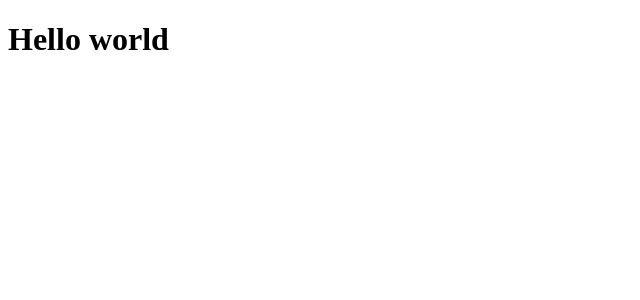
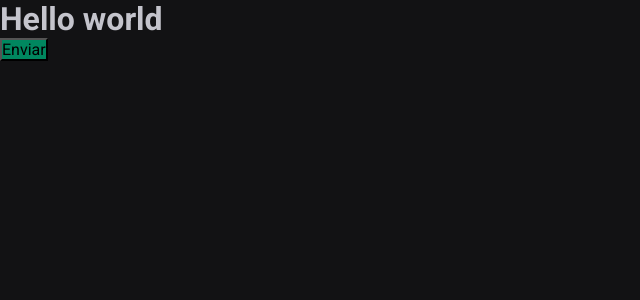
Before and after one commit to LeonardoBrum0907/Timer, a React (Vite) app: page / in a window 1280 px wide. Shown: the top 300 px of the page, without its empty margins (0-640 px from the left). Built offline with nearby package versions, Linux system fonts and the light colour scheme.

Commit message:
eslint config

```diff
--- a/index.html
+++ b/index.html
@@ -1,12 +1,24 @@
 <!DOCTYPE html>
 <html lang="en">
+
 <head>
   <meta charset="UTF-8" />
+
+
+  <link rel="preconnect" href="https://fonts.googleapis.com" />
+  <link rel="preconnect" href="https://fonts.gstatic.com" crossorigin />
+
   <meta name="viewport" content="width=device-width, initial-scale=1.0" />
-    <title>Vite + React + TS</title>
+
+  <link href="https://fonts.googleapis.com/css2?family=Roboto+Mono:wght@700&family=Roboto:wght@400;700&display=swap"
+    rel="stylesheet" />
+
+  <title>Timer</title>
 </head>
+
 <body>
   <div id="root"></div>
   <script type="module" src="/src/main.tsx"></script>
 </body>
+
 </html>
--- a/package.json
+++ b/package.json
@@ -10,12 +10,16 @@
   },
   "dependencies": {
     "react": "^18.2.0",
-    "react-dom": "^18.2.0"
+    "react-dom": "^18.2.0",
+    "styled-components": "^5.3.9"
   },
   "devDependencies": {
+    "@rocketseat/eslint-config": "^1.2.0",
     "@types/react": "^18.0.28",
     "@types/react-dom": "^18.0.11",
+    "@types/styled-components": "^5.1.26",
     "@vitejs/plugin-react": "^3.1.0",
+    "eslint": "^8.38.0",
     "typescript": "^4.9.3",
     "vite": "^4.2.0"
   }
--- a/src/App.tsx
+++ b/src/App.tsx
@@ -1,12 +1,16 @@
-import { useState } from 'react'
-import reactLogo from './assets/react.svg'
+import { ThemeProvider } from 'styled-components'
+import { defaultTheme } from './styles/themes/default'
+import { Button } from './components/Button'
+import { GlobalStyle } from './styles/global'
 
-function App() {
-  const [count, setCount] = useState(0)
+export function App() {
+  return (
+    <ThemeProvider theme={defaultTheme}>
+      <h1>Hello world</h1>
 
-  return (
-    <h1>Hello world</h1>
+      <Button />
+
+      <GlobalStyle />
+    </ThemeProvider>
   )
 }
-
-export default App
--- /dev/null
+++ b/src/components/Button.styles.ts
@@ -0,0 +1,5 @@
+import styled from 'styled-components'
+
+export const ButtonContainer = styled.button`
+  background-color: ${(props) => props.theme['green-500']};
+`
--- /dev/null
+++ b/src/components/Button.tsx
@@ -0,0 +1,9 @@
+import { ButtonContainer } from './Button.styles'
+
+export function Button() {
+  return (
+    <>
+      <ButtonContainer>Enviar</ButtonContainer>
+    </>
+  )
+}
--- a/src/main.tsx
+++ b/src/main.tsx
@@ -1,6 +1,6 @@
 import React from 'react'
 import ReactDOM from 'react-dom/client'
-import App from './App'
+import { App } from './App'
 
 ReactDOM.createRoot(document.getElementById('root') as HTMLElement).render(
   <React.StrictMode>
--- /dev/null
+++ b/src/styles/global.ts
@@ -0,0 +1,25 @@
+import { createGlobalStyle } from 'styled-components'
+
+export const GlobalStyle = createGlobalStyle`
+    * {
+        margin: 0;
+        padding: 0;
+        box-sizing: border-box;
+    }
+
+    :focus {
+        outline: 0;
+        box-shadow: 0 0 0 2px ${(props) => props.theme['green-500']}
+    }
+
+    body {
+        background: ${(props) => props.theme['gray-900']};
+        color: ${(props) => props.theme['gray-300']};
+    }
+
+    body, input, textarea, button {
+        font-family: 'Roboto', sans-serif;
+        font-weight: 400;
+        font-size: 1rem;
+    }
+`
--- /dev/null
+++ b/src/styles/themes/default.ts
@@ -0,0 +1,21 @@
+export const defaultTheme = {
+  white: '#FFF',
+
+  'gray-100': '#E1E1E6',
+  'gray-300': '#C4C4CC',
+  'gray-400': '#8D8D99',
+  'gray-500': '#7C7C8A',
+  'gray-600': '#323238',
+  'gray-700': '#29292E',
+  'gray-800': '#202024',
+  'gray-900': '#121214',
+
+  'green-300': '#00B37E',
+  'green-500': '#00875F',
+  'green-700': '#015F43',
+
+  'red-500': '#AB222E',
+  'red-700': '#7A1921',
+
+  'yellow-500': '#FBA94C',
+}
```
Also changed, not shown: src/@types/styled.d.ts (added, +8 -0 lines), src/.eslintrc.json (added), 1 other file (tests, documents, lock files or other folders). Lines whose indentation alone changed are shown as unchanged.
